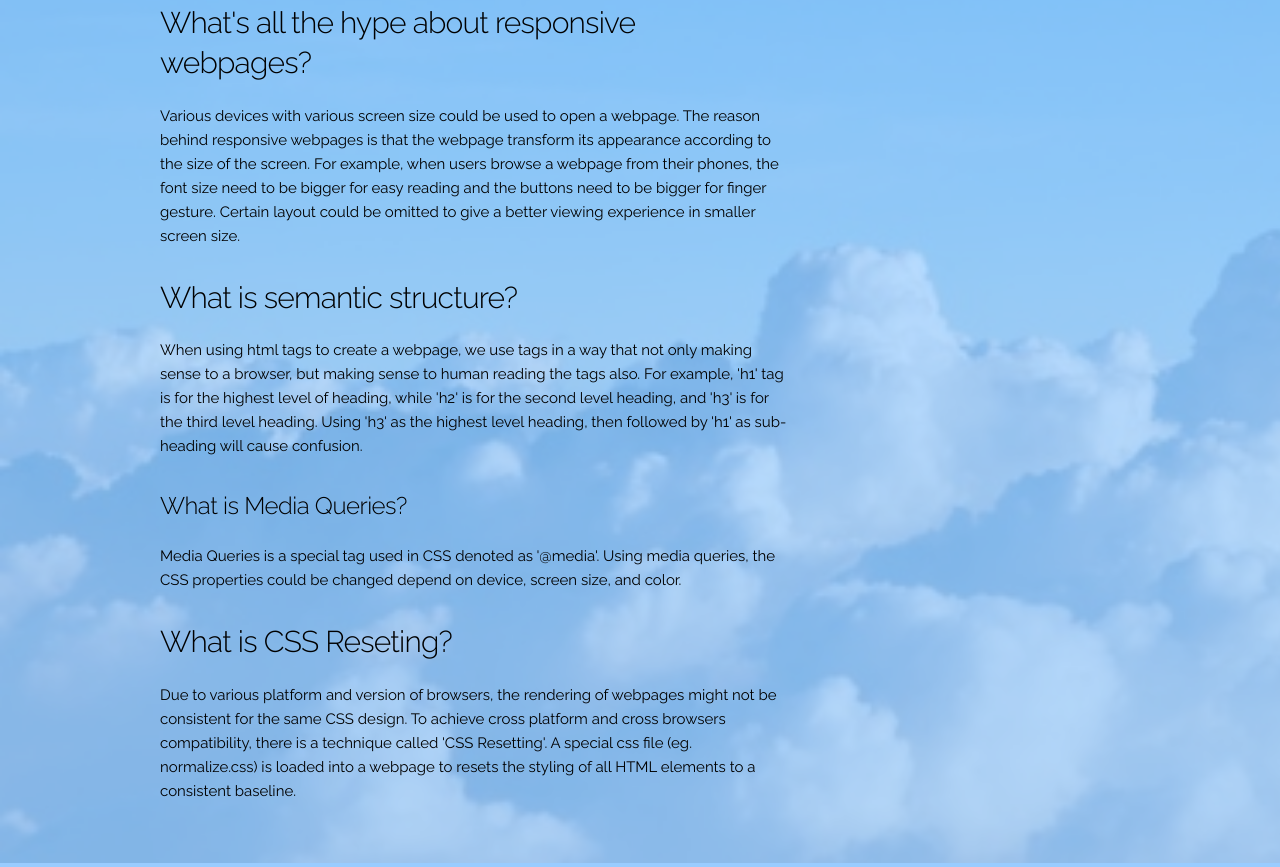
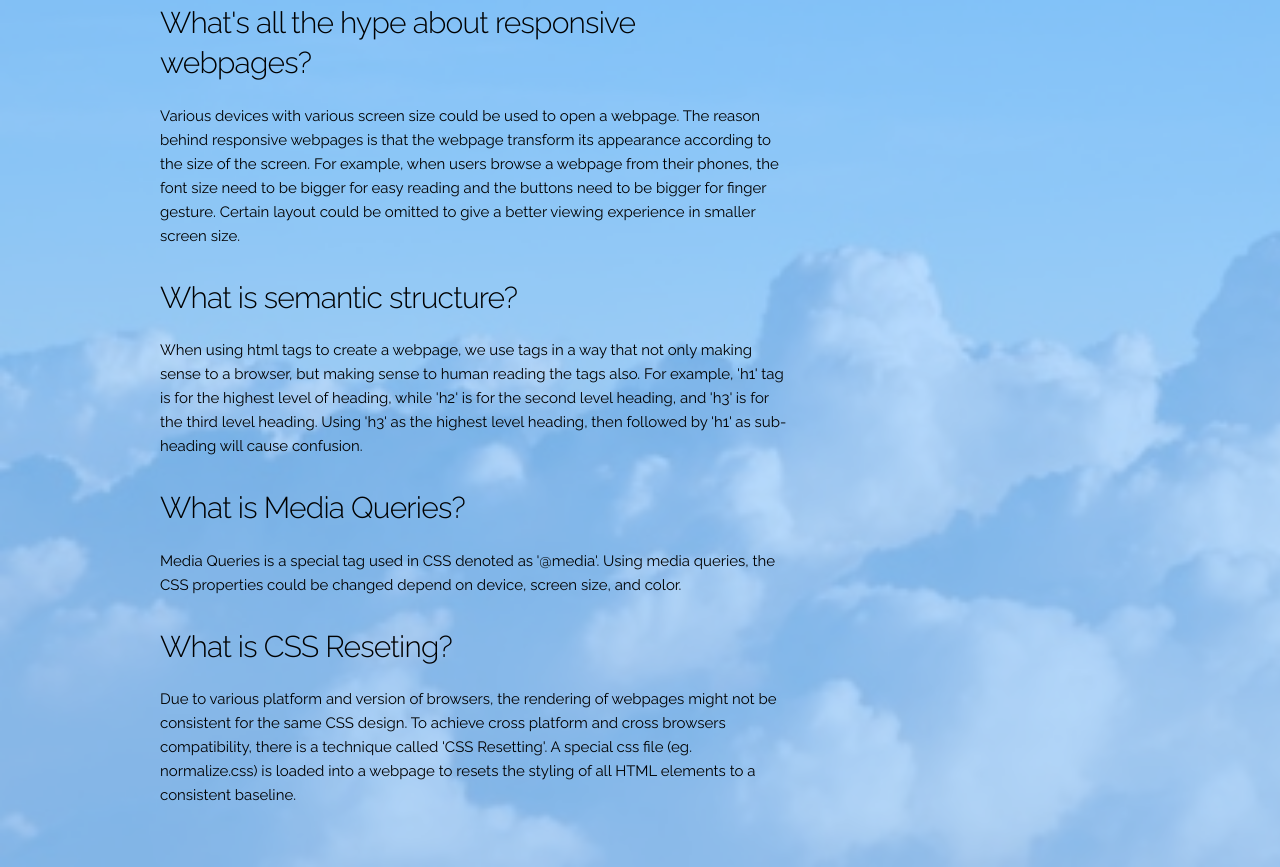
Before and after one commit to YWHo/ywho.github.io, a plain HTML site: page blog/t2-html-css-dom-p2.html in a window 1280 px wide. Shown: the part 731-1598 px from the top of the page. Drawn offline with nearby package versions, Linux system fonts and the light colour scheme; a script that the page names is missing.

Commit message:
Fix to use correct header

```diff
--- a/blog/t2-html-css-dom-p2.html
+++ b/blog/t2-html-css-dom-p2.html
@@ -70,7 +70,7 @@
                     </p>
                 </div>
                 <div class="question-answer">
-                    <h5>What is Media Queries?</h5>
+                    <h4>What is Media Queries?</h4>
                     <p>Media Queries is a special tag used in CSS denoted as '@media'.
                         Using media queries, the CSS properties could be changed
                         depend on device, screen size, and color.
```
